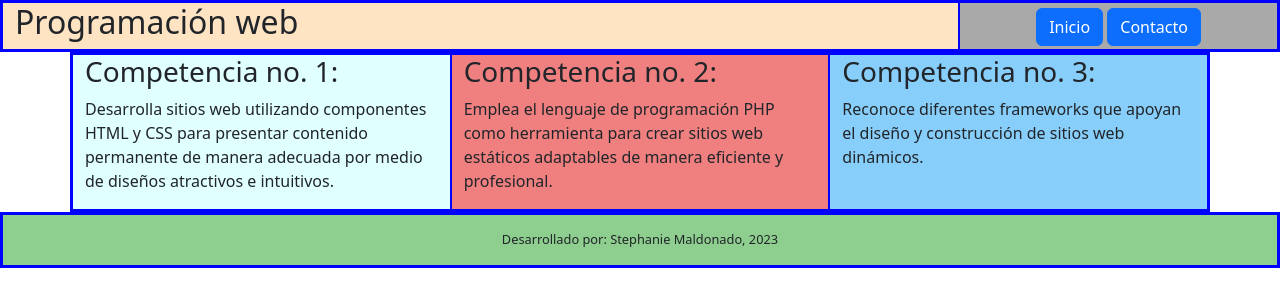
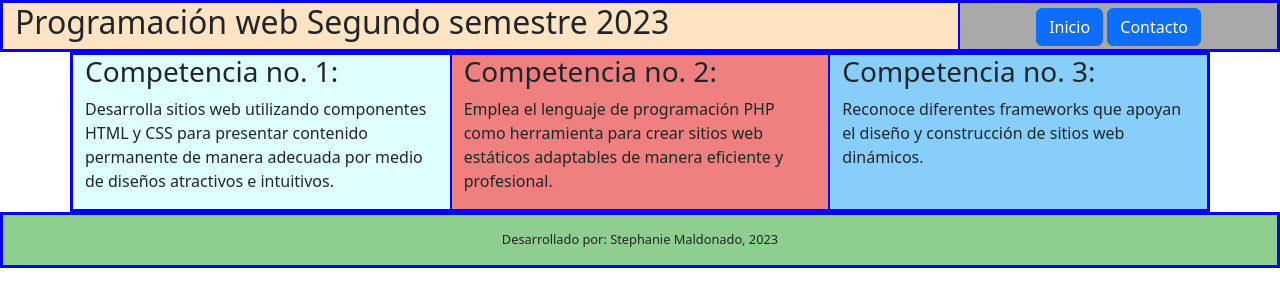
Before and after one commit to Stephanie0621/Bootstrap, a plain HTML site: page index.html in a window 1280 px wide. Drawn offline with nearby package versions, Linux system fonts and the light colour scheme.

Commit message:
Cambio con git bash

```diff
--- a/index.html
+++ b/index.html
@@ -14,7 +14,7 @@
   <div class="container-fluid">
     <div class="row">
       <div class="col-md-9 encabezadoIzquierdo">
-        <h2>Programación web</h2>
+        <h2>Programación web Segundo semestre 2023</h2>
       </div>
       <div class="col-md-3 d-none d-md-block encabezadoDerecho">
         <button class="btn btn-primary">Inicio</button>
```
